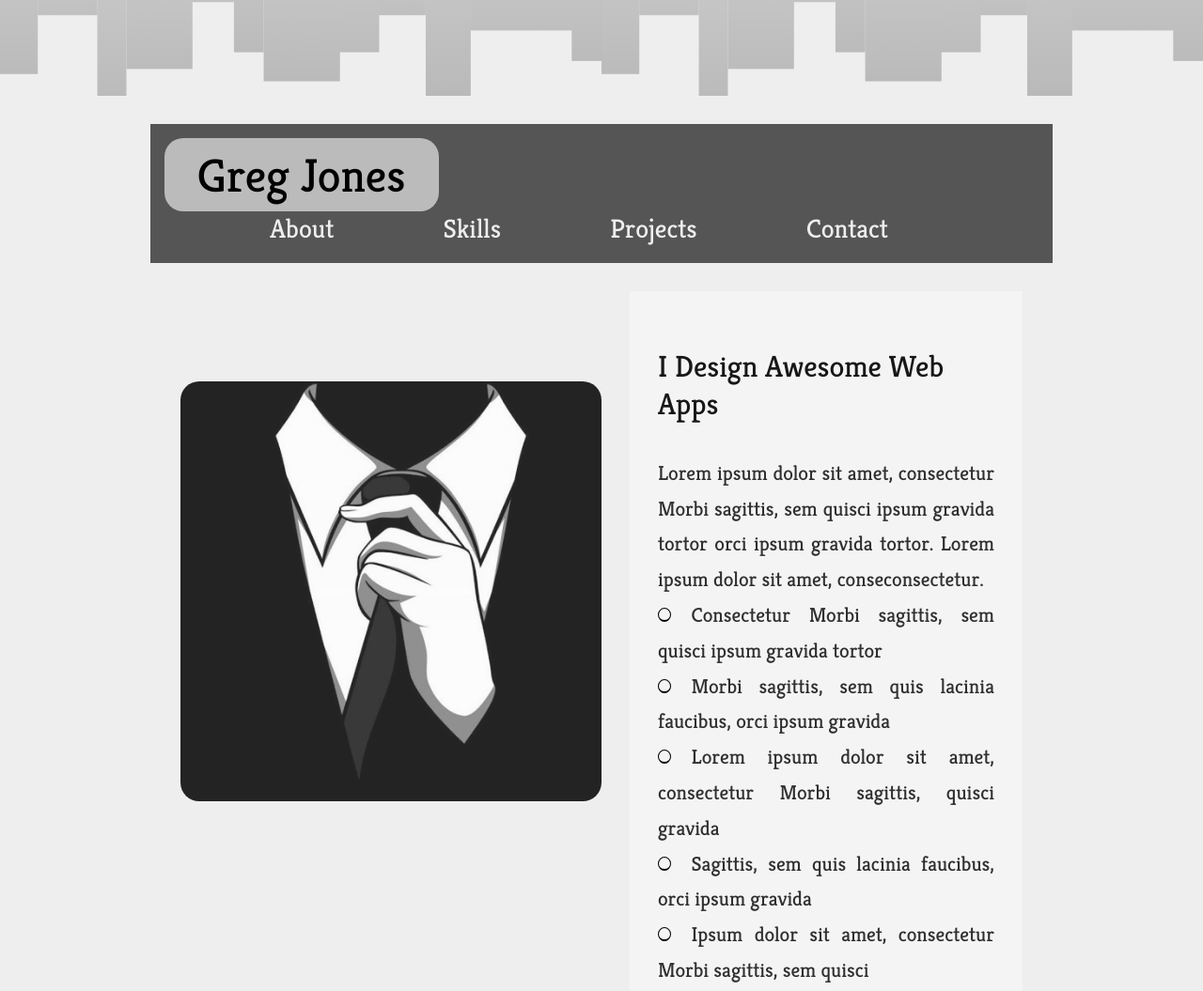
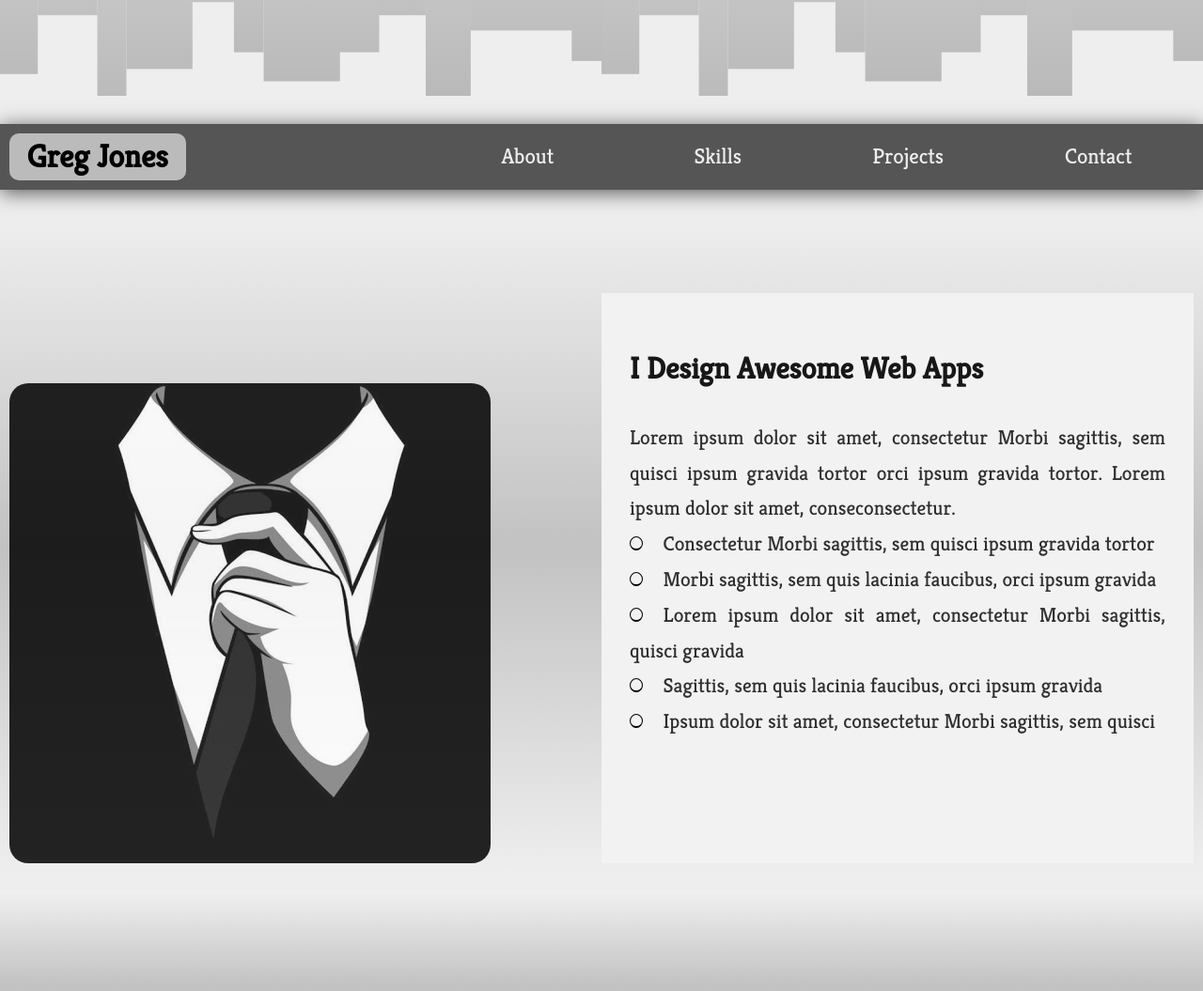
Before and after one commit to greg021/gitdir, a plain HTML site: page index.html in a window 1280 px wide. Shown: the part 538-1593 px from the top of the page at 94% size. Drawn offline with Linux system fonts and the light colour scheme.

Commit message:
hotfix/ V0.1.3

```diff
--- a/css/styles.css
+++ b/css/styles.css
@@ -10,11 +10,8 @@ body {
   font-family: 'Kreon', serif;
 }
 
-h2,
 h3,
-img,
-.nav-btn,
-ul {
+img, {
   display: inline-block;
   font-style: normal;
   font-weight: normal;
@@ -110,27 +107,38 @@ header {
 /****** NAVIGATION SECTION *****/
 
 nav {
+  display: grid;
+  grid-template-columns: 1fr 1.8fr;
   position: sticky;
   top: 0;
-  width: 75%;
+  max-width: 1280px;
   margin: 30px auto;
-  padding: 15px;
+  padding: 10px;
   background-color: #555555;
   z-index: 9999;
+  box-shadow: 0 3px 20px  #555555;
 }
 
-h2 {
-  padding: 0.15em .7em;
+nav ul {
+  display: grid;
+  grid-template-columns: repeat(4, 1fr);
+  align-items: center;
+  justify-items: center;
+}
+
+nav h2 {
+  display: inline-block;
+  padding: 0.1em .55em;
   background-color: #bbbbbb;
-  border-radius: 20px;
-  font-size: 3.125em;
+  border-radius: 10px;
+  font-size: clamp(24px, 2.65vw, 36px);
+  cursor: default;
 }
 
 li a {
-  font-size: 1.3em;
+  font-size: clamp(1.15rem, 1.8vw, 24px);
   color: #eeeeee;
   text-decoration: none;
-  margin-left: 4em;
 }
 
 li a:hover {
@@ -144,8 +152,14 @@ li a:hover {
 
 .about {
   display: grid;
-  width: 70%;
+  max-width: 1280px;
   margin: auto;
+  background: repeating-linear-gradient(180deg,
+  #eeeeee 0px,
+  #c2c2c2 50%,
+  #eeeeee 100%);
+  padding: 10px;
+  padding-top: 80px;
   grid-template-columns: repeat(auto-fit, minmax(300px, 1fr));
 }
 
@@ -159,9 +173,8 @@ img {
 }
 
 .about-content {
-  background-color: #f4f4f4;
+  background: #f2f2f2 ;
   padding: 30px;
-  margin-left: 30px;
 }
 
 h3,
@@ -240,9 +253,15 @@ footer div a {
 
 .projects {
   display: block;
-  width: 100%;
-  background-color: rgb(202, 202, 202);
+  max-width: 1280px;
+  background: repeating-linear-gradient(180deg,
+  #f0f0f0 0px,
+  #c2c2c2 100px,
+  #c2c2c2 100%);
   padding: 10px;
+  margin: auto;
+  padding-top: 80px;
+  margin-top: 20px;
 }
 
 .color1 {
--- a/index.html
+++ b/index.html
@@ -38,12 +38,14 @@
   <!-- Navigation  -->
 
   <nav>
-    <h2>Greg Jones</h2>
+    <div>
+      <h2>Greg Jones</h2>
+    </div>
     <ul>
       <li class="nav-btn"><a href="#abt">About</a></li>
-      <li class="nav-btn"><a href="#">Skills</a></li>
-      <li class="nav-btn"><a href="#">Projects</a></li>
-      <li class="nav-btn"><a href="#">Contact</a></li>
+      <li class="nav-btn"><a href="#skl">Skills</a></li>
+      <li class="nav-btn"><a href="#prj">Projects</a></li>
+      <li class="nav-btn"><a href="#cnt">Contact</a></li>
     </ul>
   </nav>
 
@@ -67,32 +69,32 @@
 
   <!-- projects section  -->
 
-  <section class="projects" id="pjt">
+  <section class="projects" id="prj">
     <h2 class="section-heading">PROJECTS</h2>
     <div class="grid-3-5">
       <div class="cell v1 color1">
-        <h1 class="label">P1</h1>
+        <h1 class="label">P-1</h1>
       </div>
       <div class="cell v1 color2">
-        <h1 class="label">P2</h1>
+        <h1 class="label">P-2</h1>
       </div>
       <div class="cell v2 color3">
-        <h1 class="label">P3</h1>
+        <h1 class="label">P-3</h1>
       </div>
       <div class="cell v3 color4">
-        <h1 class="label">P4</h1>
+        <h1 class="label">P-4</h1>
       </div>
       <div class="cell v3 color5">
-        <h1 class="label">P5</h1>
+        <h1 class="label">P-5</h1>
       </div>
       <div class="cell v3 color6">
-        <h1 class="label">P6</h1>
+        <h1 class="label">P-6</h1>
       </div>
       <div class="cell v4 color7">
-        <h1 class="label">P7</h1>
+        <h1 class="label">P-7</h1>
       </div>
       <div class="cell v3 color8">
-        <h1 class="label">P8</h1>
+        <h1 class="label">P-8</h1>
       </div>
     </div>
   </section>
```
Also changed, not shown: 1 other file.
